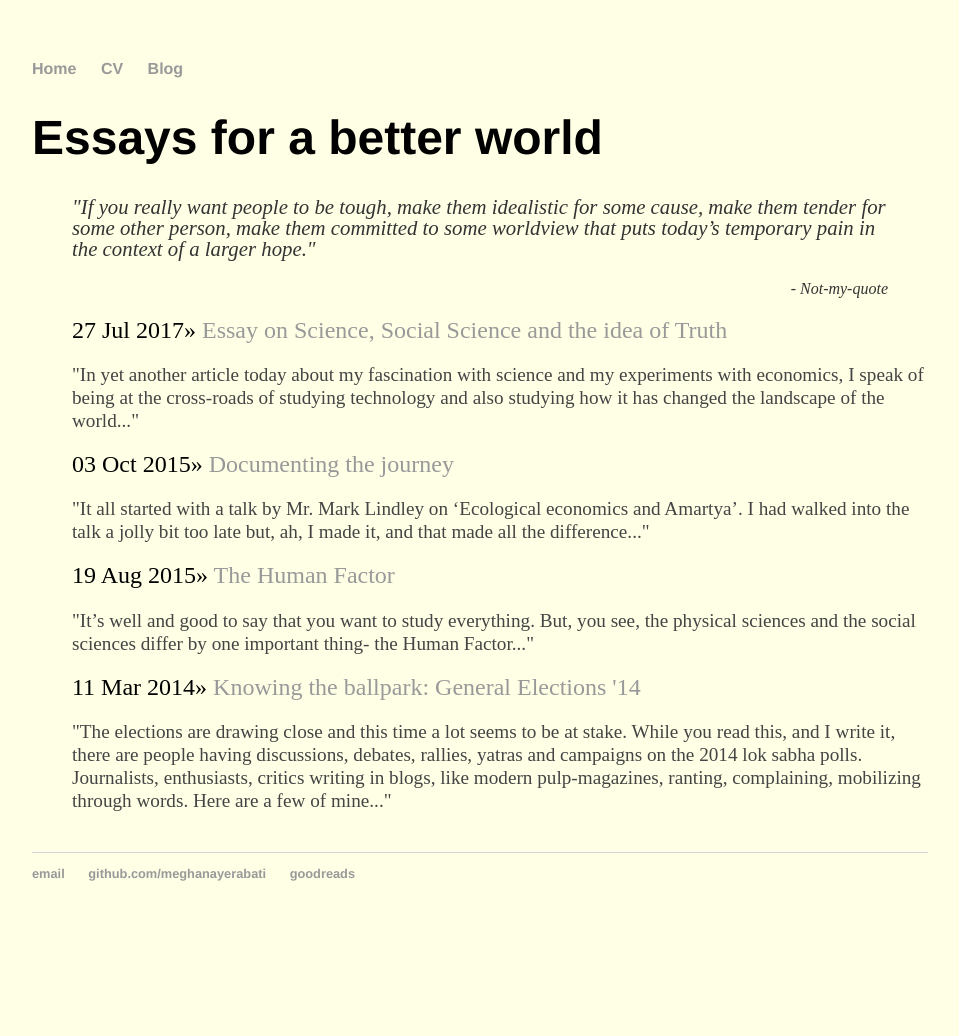
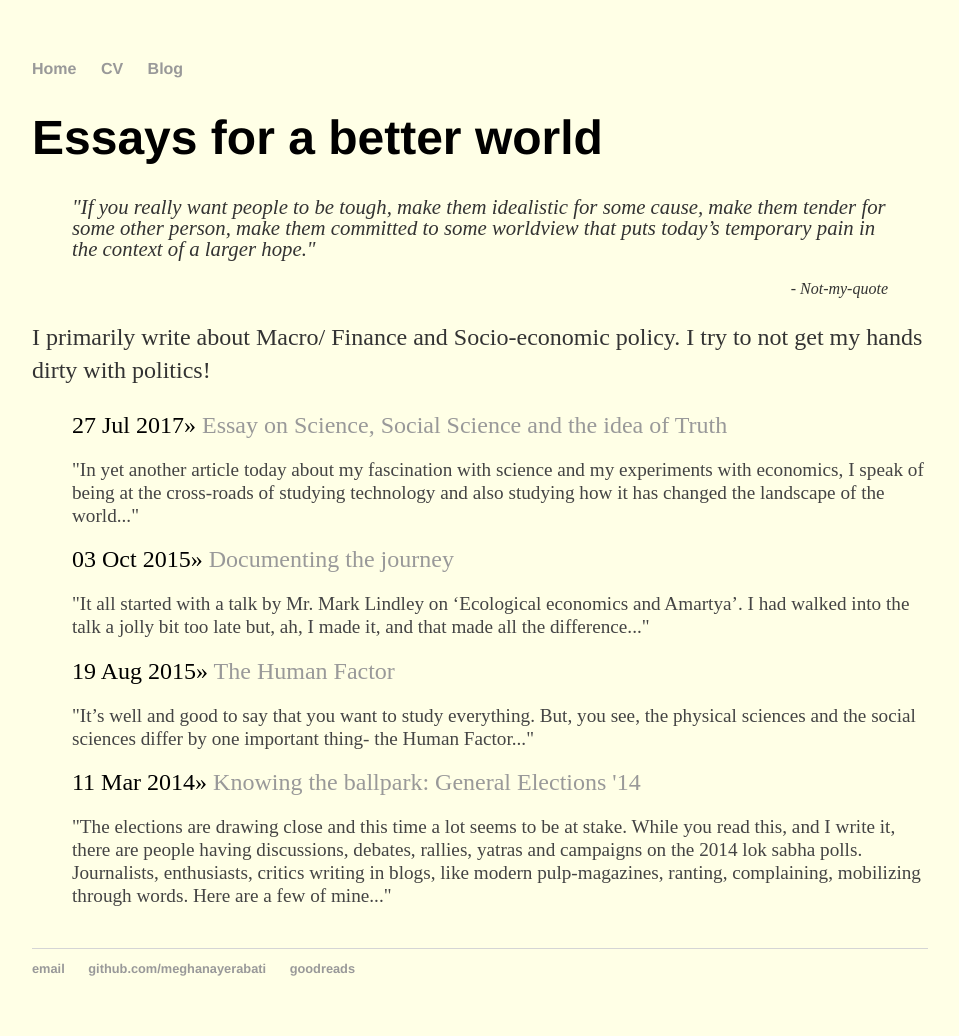
Before and after one commit to myerabati/meghanayerabati.github.io, a Jekyll site: the page built from Non-fiction/index.html, in a window 1280 px wide. Shown: the whole page, without its empty margins (160-1119 px from the left). Built offline with Jekyll 4.4.1, drawn with Linux system fonts in a browser that asks for light colours; before the commit the page ends 941 px from its top, so only the background shows below that.

Commit message:
Modified description

```diff
--- a/Non-fiction/index.html
+++ b/Non-fiction/index.html
@@ -5,6 +5,7 @@ title: Essays for a better world
 	<h1>{{ page.title }}</h1>
 	<blockquote><p class=quotes><em>"If you really want people to be tough, make them idealistic for some cause, make them tender for some other person, make them committed to some worldview that puts today’s temporary pain in the context of a larger hope."</em></p>
 	<p class=quotesauth align=right><em>- Not-my-quote </em></p></blockquote>
+	<p> I primarily write about Macro/ Finance and Socio-economic policy. I try to not get my hands dirty with politics!</p>
 	<ul class="posts">
 	 {% assign post_array = site.posts| where: "categories","Non-fiction" %}
 	 {% for post in post_array %}
```
